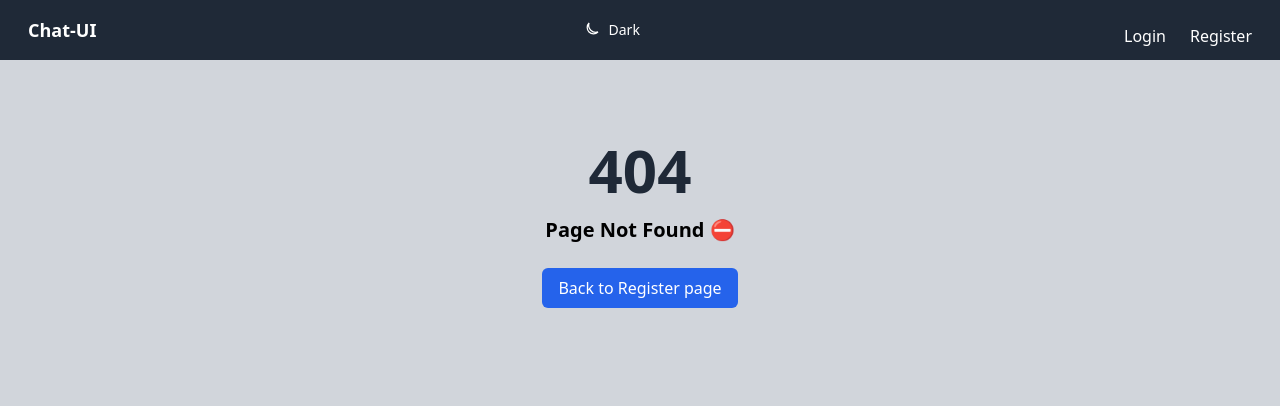
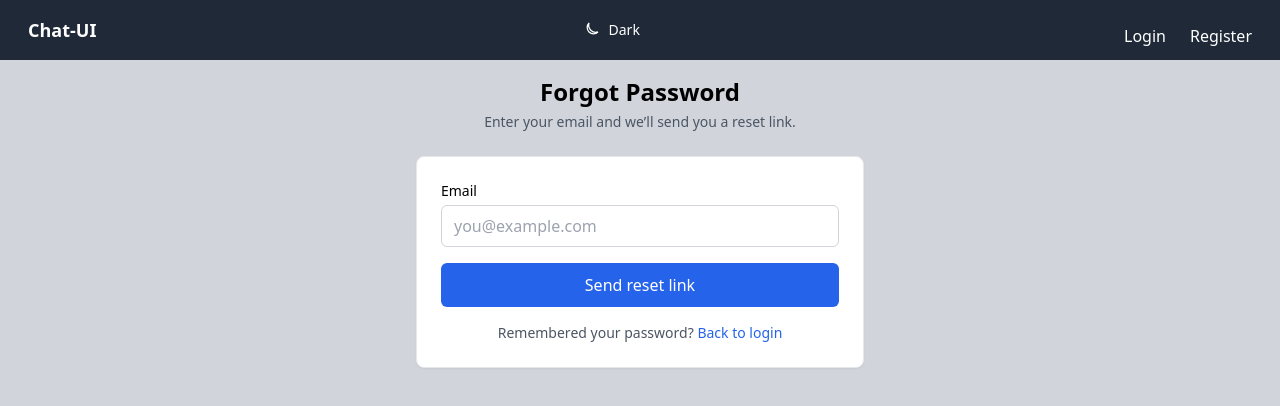
Before and after one commit to J0hn316/Chat-UI, a React (Vite) app in the folder client/: page /forgot-password in a window 1280 px wide. Before the commit this address had no page. Shown: the top 406 px of the page. Built offline with nearby package versions, Linux system fonts and the light colour scheme.

Commit message:
feat: add Forgot Password and Reset Password pages with routing

```diff
--- a/client/src/App.tsx
+++ b/client/src/App.tsx
@@ -2,6 +2,8 @@ import type { JSX } from 'react';
 import { Route, Routes } from 'react-router-dom';
 
 import AppLayout from './layouts/AppLayout';
+import PublicLayout from './layouts/PublicLayout';
+
 import ProtectedRoute from './routes/ProtectedRoute';
 import PresenceProvider from './context/PresenceContext';
 
@@ -14,7 +16,8 @@ import PageNotFound from './pages/NotFoundPage';
 import RegisterPage from './pages/RegisterPage';
 import DashboardPage from './pages/DashboardPage';
 import ProtectNotFound from './pages/ProtectedNotFoundPage';
-import PublicLayout from './layouts/PublicLayout';
+import ForgotPasswordPage from './pages/ForgotPasswordPage';
+import RestPasswordPage from './pages/ResetPasswordPage';
 
 const App = (): JSX.Element => {
   return (
@@ -25,6 +28,8 @@ const App = (): JSX.Element => {
           <Route path="/" element={<LoginPage />} />
           <Route path="/login" element={<LoginPage />} />
           <Route path="/register" element={<RegisterPage />} />
+          <Route path="/forgot-password" element={<ForgotPasswordPage />} />
+          <Route path="/reset-password" element={<RestPasswordPage />} />
           {/* Global Catch-all 404 for public/unknown roots */}
           <Route path="*" element={<PageNotFound />} />
         </Route>
--- /dev/null
+++ b/client/src/pages/ForgotPasswordPage.tsx
@@ -0,0 +1,101 @@
+import { useState } from 'react';
+import { Link } from 'react-router-dom';
+import type { AxiosError } from 'axios';
+import type { JSX, FormEvent } from 'react';
+
+import api from '../utils/api';
+
+const ForgotPasswordPage = (): JSX.Element => {
+  const [email, setEmail] = useState('');
+  const [submitting, setSubmitting] = useState(false);
+  const [error, setError] = useState<string | null>(null);
+  const [message, setMessage] = useState<string | null>(null);
+
+  const handleSubmit = async (
+    evt: FormEvent<HTMLFormElement>
+  ): Promise<void> => {
+    evt.preventDefault();
+    setSubmitting(true);
+    setMessage(null);
+    setError(null);
+
+    try {
+      await api.post('/forgot-password', { email });
+      setMessage('If that email exists, a reset link has been sent.');
+    } catch (err) {
+      const axiosError = err as AxiosError<{ message?: string }>;
+      const msg =
+        axiosError?.response?.data?.message ?? 'Unable to process request.';
+      setError(msg);
+      console.error('forgot-password error:', err);
+    } finally {
+      setSubmitting(false);
+    }
+  };
+
+  return (
+    <section className="mx-auto w-full max-w-md">
+      <header className="mb-6 text-center">
+        <h1 className="text-xl sm:text-2xl font-semibold">Forgot Password</h1>
+        <p className="mt-1 text-sm text-gray-600 dark:text-gray-300">
+          Enter your email and we’ll send you a reset link.
+        </p>
+      </header>
+
+      <div className="rounded-lg border border-gray-200 dark:border-gray-700 bg-white dark:bg-gray-800 shadow-sm p-4 sm:p-6">
+        {message && (
+          <p
+            role="status"
+            className="mb-3 text-sm text-green-700 dark:text-green-400"
+          >
+            {message}
+          </p>
+        )}
+        {error && (
+          <p
+            role="alert"
+            className="mb-3 text-sm text-red-600 dark:text-red-400"
+          >
+            {error}
+          </p>
+        )}
+
+        <form onSubmit={handleSubmit} className="space-y-4" noValidate>
+          <div>
+            <label htmlFor="email" className="block text-sm mb-1">
+              Email
+            </label>
+            <input
+              id="email"
+              type="email"
+              inputMode="email"
+              autoComplete="email"
+              value={email}
+              onChange={(e) => setEmail(e.target.value)}
+              placeholder="you@example.com"
+              required
+              className="w-full rounded-md border border-gray-300 dark:border-gray-700 bg-white dark:bg-gray-900 px-3 py-2 text-base outline-none focus:ring-2 focus:ring-blue-500"
+            />
+          </div>
+
+          <button
+            type="submit"
+            disabled={submitting}
+            className="w-full rounded-md bg-blue-600 text-white py-2.5 font-medium disabled:opacity-70 hover:bg-blue-700 transition"
+          >
+            {submitting ? 'Sending…' : 'Send reset link'}
+          </button>
+        </form>
+
+        <p className="mt-4 text-center text-sm text-gray-600 dark:text-gray-300">
+          Remembered your password?{' '}
+          <Link to="/login" className="text-blue-600 hover:underline">
+            Back to login
+          </Link>
+        </p>
+      </div>
+    </section>
+  );
+};
+
+export default ForgotPasswordPage;
--- /dev/null
+++ b/client/src/pages/ResetPasswordPage.tsx
@@ -0,0 +1,16 @@
+import type { AxiosError } from 'axios';
+import { useMemo, useState } from 'react';
+import type { JSX, FormEvent } from 'react';
+import { useSearchParams, Link, useNavigate } from 'react-router-dom';
+
+import api from '../utils/api';
+
+const RestPasswordPage = (): JSX.Element => {
+  return (
+    <div>
+      <h1>Reset Password page</h1>
+    </div>
+  );
+};
+
+export default RestPasswordPage;
```
Also changed, not shown: client/src/pages/FogotPasswordPage.tsx (deleted).
